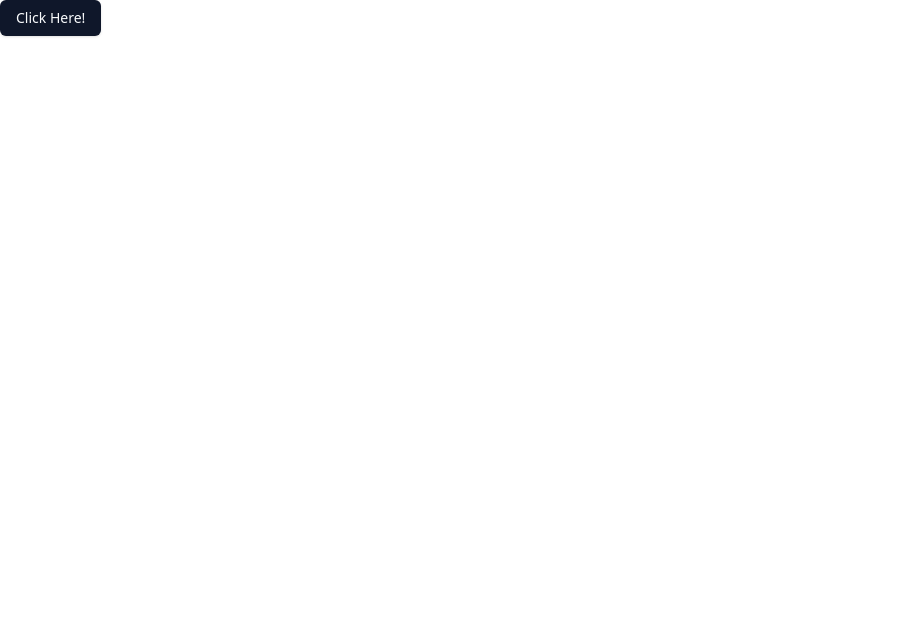
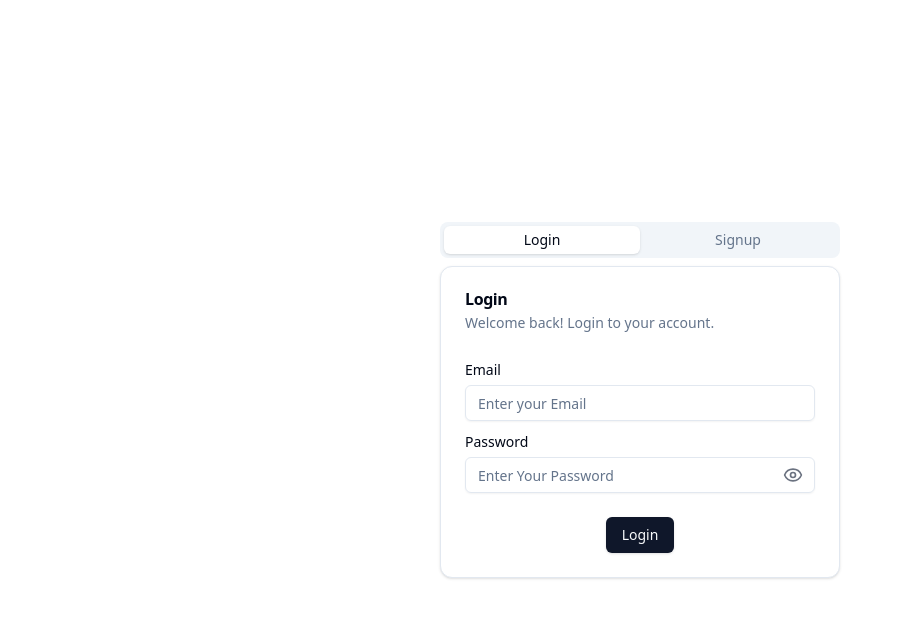
Before and after one commit to umarsayed12/Learning-Management-System, a React (Vite) app in the folder frontend/: page / in a window 1280 px wide. Shown: the top 618 px of the page, without its empty margins (0-903 px from the left). Built offline with nearby package versions, Linux system fonts and the light colour scheme.

Commit message:
Made UI of Login and Signup

```diff
--- a/frontend/package.json
+++ b/frontend/package.json
@@ -4,13 +4,15 @@
   "version": "0.0.0",
   "type": "module",
   "scripts": {
-    "dev": "vite",
+    "dev": "vite --host",
     "build": "vite build",
     "lint": "eslint .",
     "preview": "vite preview"
   },
   "dependencies": {
+    "@radix-ui/react-label": "^2.1.3",
     "@radix-ui/react-slot": "^1.1.2",
+    "@radix-ui/react-tabs": "^1.1.4",
     "class-variance-authority": "^0.7.1",
     "clsx": "^2.1.1",
     "lucide-react": "^0.487.0",
--- a/frontend/src/App.jsx
+++ b/frontend/src/App.jsx
@@ -1,12 +1,12 @@
 import { useState } from "react";
 import { Button } from "./components/ui/button";
-
+import Login from "./pages/Login";
 function App() {
   const [count, setCount] = useState(0);
 
   return (
     <>
-      <Button>Click Here!</Button>
+      <Login />
     </>
   );
 }
--- /dev/null
+++ b/frontend/src/components/ui/Container.jsx
@@ -0,0 +1,11 @@
+import React from "react";
+
+const Container = ({ children }) => {
+  return (
+    <div className="flex items-center justify-center min-h-screen">
+      {children}
+    </div>
+  );
+};
+
+export default Container;
--- /dev/null
+++ b/frontend/src/components/ui/PasswordInput.jsx
@@ -0,0 +1,30 @@
+"use client";
+
+import { useState } from "react";
+import { Input } from "@/components/ui/input";
+import { Eye, EyeOff } from "lucide-react";
+
+export function PasswordInput({ placeholder = "", id, ...props }) {
+  const [showPassword, setShowPassword] = useState(false);
+
+  return (
+    <div className="relative">
+      <Input
+        id={id}
+        name="password"
+        type={showPassword ? "text" : "password"}
+        placeholder={placeholder ? placeholder : "Enter Your Password"}
+        className="pr-10"
+        {...props}
+        required={true}
+      />
+      <button
+        type="button"
+        onClick={() => setShowPassword(!showPassword)}
+        className="absolute inset-y-0 right-0 flex items-center px-3 text-gray-500"
+      >
+        {showPassword ? <EyeOff size={20} /> : <Eye size={20} />}
+      </button>
+    </div>
+  );
+}
--- /dev/null
+++ b/frontend/src/components/ui/card.jsx
@@ -0,0 +1,65 @@
+import * as React from "react";
+
+import { cn } from "@/lib/utils";
+
+const Card = React.forwardRef(({ className, ...props }, ref) => (
+  <div
+    ref={ref}
+    className={cn(
+      "rounded-xl border bg-card text-card-foreground shadow",
+      className
+    )}
+    {...props}
+  />
+));
+Card.displayName = "Card";
+
+const CardHeader = React.forwardRef(({ className, ...props }, ref) => (
+  <div
+    ref={ref}
+    className={cn("flex flex-col space-y-1.5 p-6", className)}
+    {...props}
+  />
+));
+CardHeader.displayName = "CardHeader";
+
+const CardTitle = React.forwardRef(({ className, ...props }, ref) => (
+  <div
+    ref={ref}
+    className={cn("font-semibold leading-none tracking-tight", className)}
+    {...props}
+  />
+));
+CardTitle.displayName = "CardTitle";
+
+const CardDescription = React.forwardRef(({ className, ...props }, ref) => (
+  <div
+    ref={ref}
+    className={cn("text-sm text-muted-foreground", className)}
+    {...props}
+  />
+));
+CardDescription.displayName = "CardDescription";
+
+const CardContent = React.forwardRef(({ className, ...props }, ref) => (
+  <div ref={ref} className={cn("p-6 pt-0", className)} {...props} />
+));
+CardContent.displayName = "CardContent";
+
+const CardFooter = React.forwardRef(({ className, ...props }, ref) => (
+  <div
+    ref={ref}
+    className={cn("flex justify-center items-center p-6 pt-0", className)}
+    {...props}
+  />
+));
+CardFooter.displayName = "CardFooter";
+
+export {
+  Card,
+  CardHeader,
+  CardFooter,
+  CardTitle,
+  CardDescription,
+  CardContent,
+};
--- /dev/null
+++ b/frontend/src/components/ui/input.jsx
@@ -0,0 +1,19 @@
+import * as React from "react"
+
+import { cn } from "@/lib/utils"
+
+const Input = React.forwardRef(({ className, type, ...props }, ref) => {
+  return (
+    <input
+      type={type}
+      className={cn(
+        "flex h-9 w-full rounded-md border border-input bg-transparent px-3 py-1 text-base shadow-sm transition-colors file:border-0 file:bg-transparent file:text-sm file:font-medium file:text-foreground placeholder:text-muted-foreground focus-visible:outline-none focus-visible:ring-1 focus-visible:ring-ring disabled:cursor-not-allowed disabled:opacity-50 md:text-sm",
+        className
+      )}
+      ref={ref}
+      {...props} />
+  );
+})
+Input.displayName = "Input"
+
+export { Input }
--- /dev/null
+++ b/frontend/src/components/ui/label.jsx
@@ -0,0 +1,16 @@
+import * as React from "react"
+import * as LabelPrimitive from "@radix-ui/react-label"
+import { cva } from "class-variance-authority";
+
+import { cn } from "@/lib/utils"
+
+const labelVariants = cva(
+  "text-sm font-medium leading-none peer-disabled:cursor-not-allowed peer-disabled:opacity-70"
+)
+
+const Label = React.forwardRef(({ className, ...props }, ref) => (
+  <LabelPrimitive.Root ref={ref} className={cn(labelVariants(), className)} {...props} />
+))
+Label.displayName = LabelPrimitive.Root.displayName
+
+export { Label }
--- /dev/null
+++ b/frontend/src/components/ui/tabs.jsx
@@ -0,0 +1,41 @@
+import * as React from "react"
+import * as TabsPrimitive from "@radix-ui/react-tabs"
+
+import { cn } from "@/lib/utils"
+
+const Tabs = TabsPrimitive.Root
+
+const TabsList = React.forwardRef(({ className, ...props }, ref) => (
+  <TabsPrimitive.List
+    ref={ref}
+    className={cn(
+      "inline-flex h-9 items-center justify-center rounded-lg bg-muted p-1 text-muted-foreground",
+      className
+    )}
+    {...props} />
+))
+TabsList.displayName = TabsPrimitive.List.displayName
+
+const TabsTrigger = React.forwardRef(({ className, ...props }, ref) => (
+  <TabsPrimitive.Trigger
+    ref={ref}
+    className={cn(
+      "inline-flex items-center justify-center whitespace-nowrap rounded-md px-3 py-1 text-sm font-medium ring-offset-background transition-all focus-visible:outline-none focus-visible:ring-2 focus-visible:ring-ring focus-visible:ring-offset-2 disabled:pointer-events-none disabled:opacity-50 data-[state=active]:bg-background data-[state=active]:text-foreground data-[state=active]:shadow",
+      className
+    )}
+    {...props} />
+))
+TabsTrigger.displayName = TabsPrimitive.Trigger.displayName
+
+const TabsContent = React.forwardRef(({ className, ...props }, ref) => (
+  <TabsPrimitive.Content
+    ref={ref}
+    className={cn(
+      "mt-2 ring-offset-background focus-visible:outline-none focus-visible:ring-2 focus-visible:ring-ring focus-visible:ring-offset-2",
+      className
+    )}
+    {...props} />
+))
+TabsContent.displayName = TabsPrimitive.Content.displayName
+
+export { Tabs, TabsList, TabsTrigger, TabsContent }
--- /dev/null
+++ b/frontend/src/pages/Login.jsx
@@ -0,0 +1,129 @@
+import { Button } from "@/components/ui/button";
+import {
+  Card,
+  CardContent,
+  CardDescription,
+  CardFooter,
+  CardHeader,
+  CardTitle,
+} from "@/components/ui/card";
+import Container from "@/components/ui/Container";
+import { Input } from "@/components/ui/input";
+import { Label } from "@/components/ui/label";
+import { PasswordInput } from "@/components/ui/PasswordInput";
+import { Tabs, TabsContent, TabsList, TabsTrigger } from "@/components/ui/tabs";
+import { useState } from "react";
+const Login = () => {
+  const [loginInput, setLoginInput] = useState({ email: "", password: "" });
+  const [signupInput, setSignupInput] = useState({
+    name: "",
+    email: "",
+    password: "",
+  });
+
+  const changeInputHandler = (e, type) => {
+    const { name, value } = e.target;
+    if (type === "signup") {
+      setSignupInput({ ...signupInput, [name]: value });
+    } else {
+      setLoginInput({ ...loginInput, [name]: value });
+    }
+  };
+
+  const handleRegistration = (type) => {
+    //Authentication Logic
+  };
+
+  return (
+    <Container>
+      <Tabs defaultValue="login" className="w-[400px]">
+        <TabsList className="grid w-full grid-cols-2">
+          <TabsTrigger value="login">Login</TabsTrigger>
+          <TabsTrigger value="signup">Signup</TabsTrigger>
+        </TabsList>
+        <TabsContent value="login">
+          <Card>
+            <CardHeader>
+              <CardTitle>Login</CardTitle>
+              <CardDescription>
+                Welcome back! Login to your account.
+              </CardDescription>
+            </CardHeader>
+            <CardContent className="space-y-2">
+              <div className="space-y-1">
+                <Label htmlFor="email">Email</Label>
+                <Input
+                  type="email"
+                  id="email"
+                  name="email"
+                  value={loginInput.email}
+                  placeholder="Enter your Email"
+                  onChange={(e) => changeInputHandler(e, "login")}
+                />
+              </div>
+              <div className="space-y-1">
+                <Label htmlFor="password">Password</Label>
+                <PasswordInput
+                  id="password"
+                  value={loginInput.password}
+                  onChange={(e) => changeInputHandler(e, "login")}
+                />
+              </div>
+            </CardContent>
+            <CardFooter>
+              <Button onClick={() => handleRegistration("login")}>Login</Button>
+            </CardFooter>
+          </Card>
+        </TabsContent>
+        <TabsContent value="signup">
+          <Card>
+            <CardHeader>
+              <CardTitle>Signup</CardTitle>
+              <CardDescription>Hey there! Create your Account.</CardDescription>
+            </CardHeader>
+            <CardContent className="space-y-2">
+              <div className="space-y-1">
+                <Label htmlFor="name">Full Name</Label>
+                <Input
+                  id="name"
+                  type="text"
+                  name="name"
+                  value={signupInput.name}
+                  placeholder="e.g. Umar Khursheed"
+                  onChange={(e) => changeInputHandler(e, "signup")}
+                />
+              </div>
+              <div className="space-y-1">
+                <Label htmlFor="email">Email</Label>
+                <Input
+                  id="email"
+                  type="email"
+                  name="email"
+                  value={signupInput.email}
+                  placeholder="e.g. umar@gmail.com"
+                  onChange={(e) => changeInputHandler(e, "signup")}
+                />
+              </div>
+              <div className="space-y-1">
+                <Label htmlFor="password">Password</Label>
+                <PasswordInput
+                  id="password"
+                  placeholder="e.g. xyz"
+                  value={signupInput.password}
+                  onChange={(e) => changeInputHandler(e, "signup")}
+                />
+              </div>
+            </CardContent>
+            <CardFooter>
+              <Button onClick={() => handleRegistration("signup")}>
+                Signup
+              </Button>
+            </CardFooter>
+          </Card>
+        </TabsContent>
+      </Tabs>
+    </Container>
+  );
+};
+
+export default Login;
```
Also changed, not shown: 1 other file (tests, documents, lock files or other folders).
